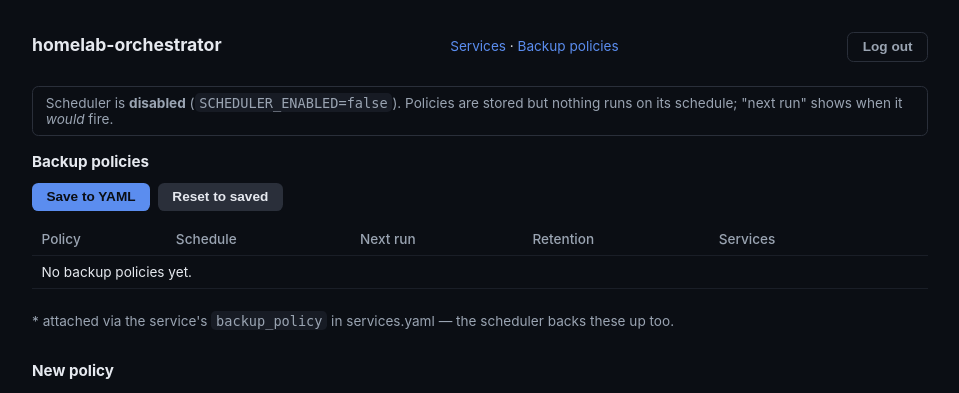
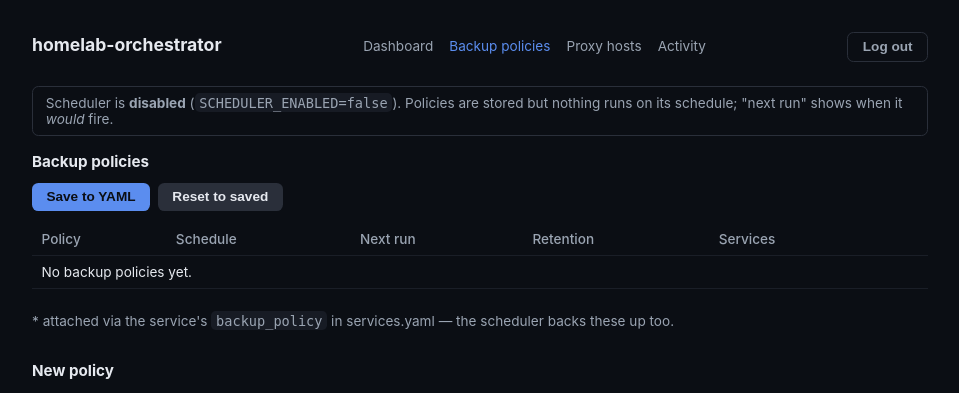
Before and after one commit to s-kroonen/Homelab-Orchestrator, a Python web app: template src/orchestrator/web/templates/backup_policies.html in a window 1280 px wide. Shown: the top 393 px of the page, without its empty margins (160-1119 px from the left). Run offline with Jinja, Linux system fonts and the light colour scheme; the template is opened without the code that fills it, so the values that code supplies are empty.

Commit message:
web: consistent nav on every dashboard page; configurable LAN bind address (#11)
Each of the four parallel dashboard PRs (proxy hosts, backup policies,
activity, service-probe CRUD) added its own partial nav bar, so every
page only linked to a subset of the others and service_detail.html had
no nav at all — the only way off it was the logo link back to "/".
All five templates now share the same four-link nav (Dashboard, Backup
policies, Proxy hosts, Activity) with the current page marked.

docker-compose.yml's port publish was hardcoded to 127.0.0.1, which
also blocks a Traefik/Pangolin instance running on a DIFFERENT host
from reaching the dashboard — not just direct browser access. Adding
a docker-compose.override.yml to work around it silently collides
instead of replacing (Compose concatenates list-type keys like `ports`
across files), so the publish line is now driven by a new
ORCHESTRATOR_BIND_ADDR env var (default 127.0.0.1, unchanged), wired
through setup/envfile.py the same way ORCHESTRATOR_IMAGE already is.


Claude-Session: https://claude.ai/code/session_01GN4g3WgyD6DjEKAZRWkroa

Co-authored-by: Claude <noreply@anthropic.com>

```diff
--- a/src/orchestrator/web/templates/backup_policies.html
+++ b/src/orchestrator/web/templates/backup_policies.html
@@ -15,8 +15,9 @@
   header { display: flex; align-items: baseline; justify-content: space-between; margin-bottom: 1.5rem; gap: 1rem; flex-wrap: wrap; }
   header h1 { font-size: 1.1rem; margin: 0; }
   header .who { color: #9aa4b2; font-size: 0.85rem; }
-  nav { font-size: 0.85rem; }
-  nav a { color: #5b8def; text-decoration: none; }
+  nav { display: flex; gap: 1rem; font-size: 0.85rem; }
+  nav a { color: #9aa4b2; text-decoration: none; }
+  nav a:hover, nav a.current { color: #5b8def; }
   button {
     padding: 0.4rem 0.9rem; background: #5b8def; color: #0b0e14; border: none;
     border-radius: 0.4rem; font-weight: 600; cursor: pointer; font-size: 0.85rem;
@@ -56,7 +57,12 @@
 <div class="wrap">
   <header>
     <h1>homelab-orchestrator</h1>
-    <nav><a href="/">Services</a> · <a href="/backup-policies">Backup policies</a></nav>
+    <nav>
+      <a href="/">Dashboard</a>
+      <a href="/backup-policies" class="current">Backup policies</a>
+      <a href="/proxy-hosts">Proxy hosts</a>
+      <a href="/activity">Activity</a>
+    </nav>
     <span class="who">
       {{ admin.username }}
       <button class="logout" id="logout-btn">Log out</button>
--- a/src/orchestrator/web/templates/proxy_hosts.html
+++ b/src/orchestrator/web/templates/proxy_hosts.html
@@ -62,7 +62,9 @@
     <h1>homelab-orchestrator</h1>
     <nav>
       <a href="/">Dashboard</a>
+      <a href="/backup-policies">Backup policies</a>
       <a href="/proxy-hosts" class="current">Proxy hosts</a>
+      <a href="/activity">Activity</a>
     </nav>
     <span class="who">
       {{ admin.username }}
```
Also changed, not shown: docker-compose.yml (+10 -2 lines), src/orchestrator/setup/envfile.py (+8 -0 lines), src/orchestrator/web/templates/activity.html (+6 -4 lines), src/orchestrator/web/templates/service_detail.html (+9 -0 lines), 1 other file.
